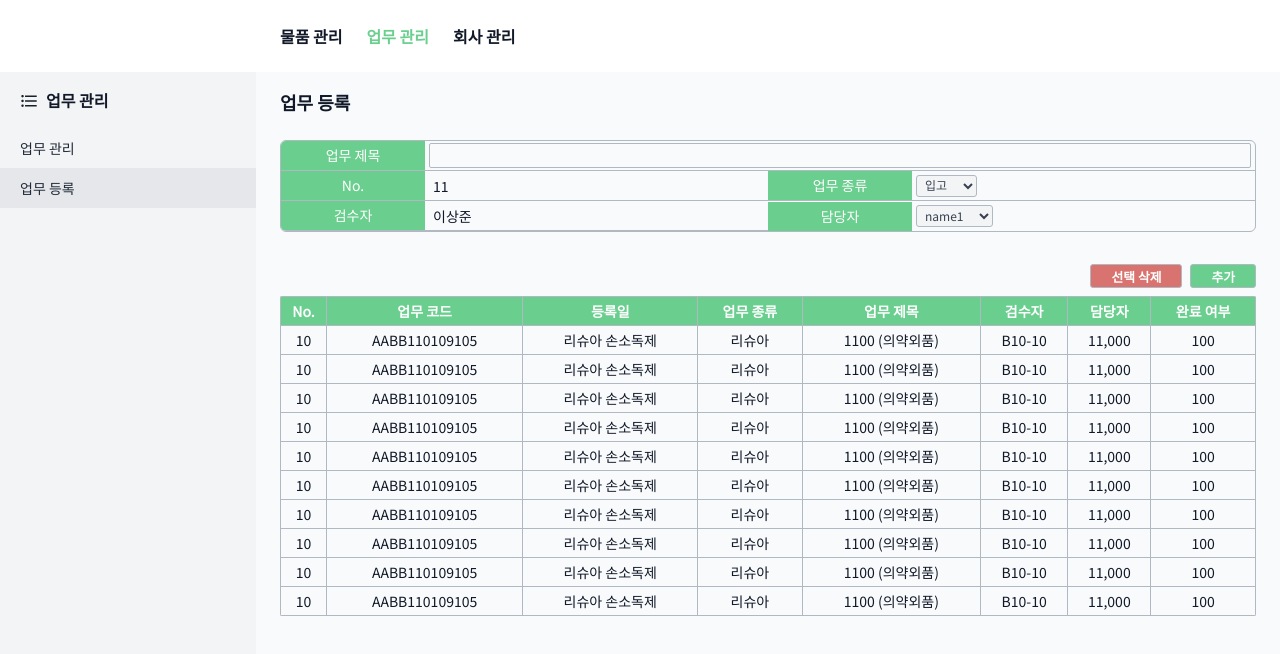
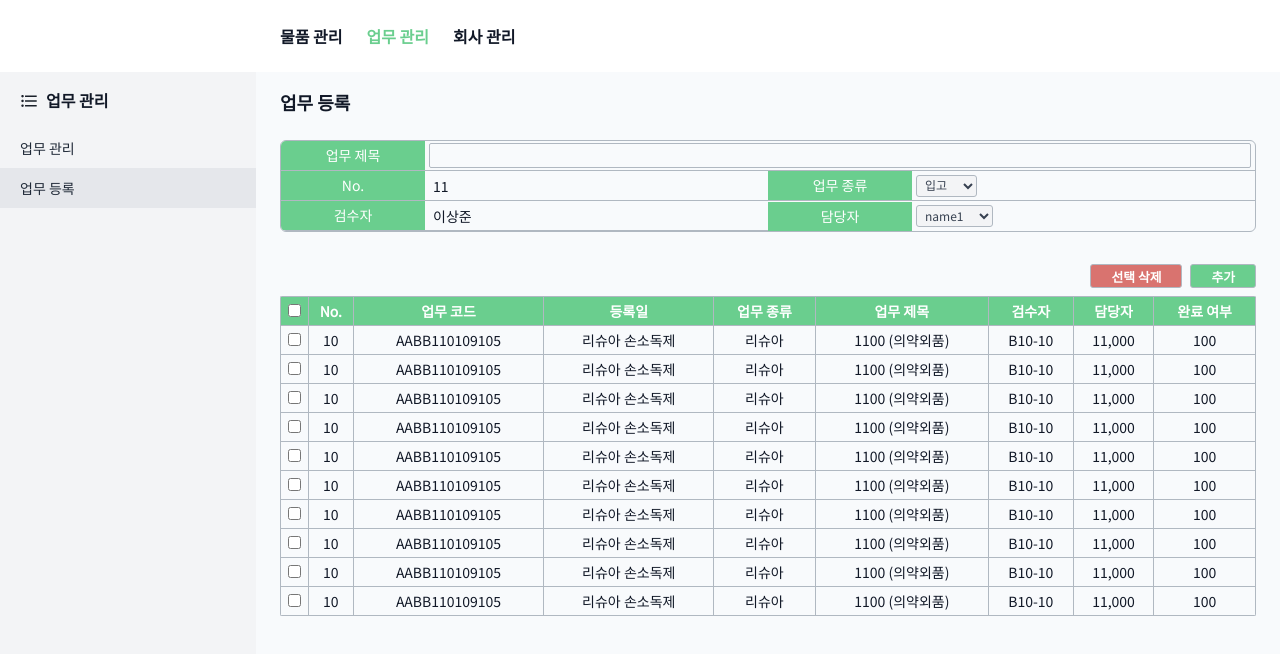
Before and after one commit to TradeCenterProject/FE_TradeCenter, a Next.js app: page /tasks/upload in a window 1280 px wide. Shown: the top 654 px of the page. Built offline with nearby package versions, Linux system fonts and the light colour scheme.

Commit message:
Feat: 업무 등록 페이지의 업무 리스트 표 구현 완료

```diff
--- a/components/common/Table.tsx
+++ b/components/common/Table.tsx
@@ -1,13 +1,52 @@
+import { ChangeEvent, Dispatch, SetStateAction, useState } from "react";
+
 interface TableProps {
+  checkable?: boolean;
   thead: string[];
+  checkedIds: Set<number>;
+  setCheckedIds: Dispatch<SetStateAction<Set<number>>>;
 }
 
-const Table = ({ thead }: TableProps) => {
+const mockArray = [0, 1, 2, 3, 4, 5, 6, 7, 8, 9];
+
+const Table = ({ checkable, thead, checkedIds, setCheckedIds }: TableProps) => {
+  const [isCheckedAll, setIsCheckedAll] = useState(false);
+
+  const onToggleCheckAll = () => {
+    const newSet = new Set<number>(mockArray);
+
+    if (isCheckedAll) newSet.clear();
+
+    setCheckedIds(newSet);
+    setIsCheckedAll((prev) => !prev);
+  };
+
+  const onToggleCheck = ({ target }: ChangeEvent<HTMLInputElement>) => {
+    const id = Number(target.id);
+    const isChecked = checkedIds.has(id);
+    const newSet = new Set<number>(checkedIds);
+
+    isChecked ? newSet.delete(id) : newSet.add(id);
+    newSet.size === mockArray.length
+      ? setIsCheckedAll(true)
+      : setIsCheckedAll(false);
+    setCheckedIds(newSet);
+  };
+
   return (
     <div className="overflow-hidden rounded-sm">
       <table className="w-full rounded-sm text-center text-sm">
         <thead className="bg-primary text-white">
           <tr className="[&>th]:border [&>th]:border-borderColor [&>th]:py-1 [&>th]:font-semibold">
+            {checkable && (
+              <th className="w-7">
+                <input
+                  type="checkbox"
+                  checked={isCheckedAll}
+                  onChange={onToggleCheckAll}
+                />
+              </th>
+            )}
             <th>No.</th>
             {thead.map((text, i) => (
               <th key={i}>{text}</th>
@@ -15,11 +54,21 @@ const Table = ({ thead }: TableProps) => {
           </tr>
         </thead>
         <tbody>
-          {Array.from({ length: 10 }).map((_, i) => (
+          {mockArray.map((_, i) => (
             <tr
               key={i}
               className="[&>td]:border [&>td]:border-borderColor [&>td]:py-1 [&:last-child>td]:rounded-lg"
             >
+              {checkable && (
+                <td>
+                  <input
+                    id={i.toString()}
+                    type="checkbox"
+                    checked={checkedIds.has(i)}
+                    onChange={onToggleCheck}
+                  />
+                </td>
+              )}
               <td>10</td>
               <td>AABB110109105</td>
               <td>리슈아 손소독제</td>
--- a/pages/tasks/upload.tsx
+++ b/pages/tasks/upload.tsx
@@ -1,3 +1,5 @@
+import { useState } from "react";
+
 import Button from "@components/common/Button";
 import ComboBox from "@components/common/ComboBox";
 import Form from "@components/common/Form";
@@ -8,6 +10,8 @@ import Layout from "@components/layout";
 import { TASK_LIST_THEADS, TASK_CATEGORY } from "@constants/tasks";
 
 const TaskUploadPage = () => {
+  const [checkedIds, setCheckedIds] = useState<Set<number>>(new Set());
+
   return (
     <Layout title="업무 등록">
       <div className="mt-6 space-y-8">
@@ -33,7 +37,12 @@ const TaskUploadPage = () => {
             <Button color="red" value="선택 삭제" />
             <Button color="green" value="추가" />
           </div>
-          <Table thead={TASK_LIST_THEADS} />
+          <Table
+            checkable
+            thead={TASK_LIST_THEADS}
+            checkedIds={checkedIds}
+            setCheckedIds={setCheckedIds}
+          />
         </div>
       </div>
     </Layout>
```
